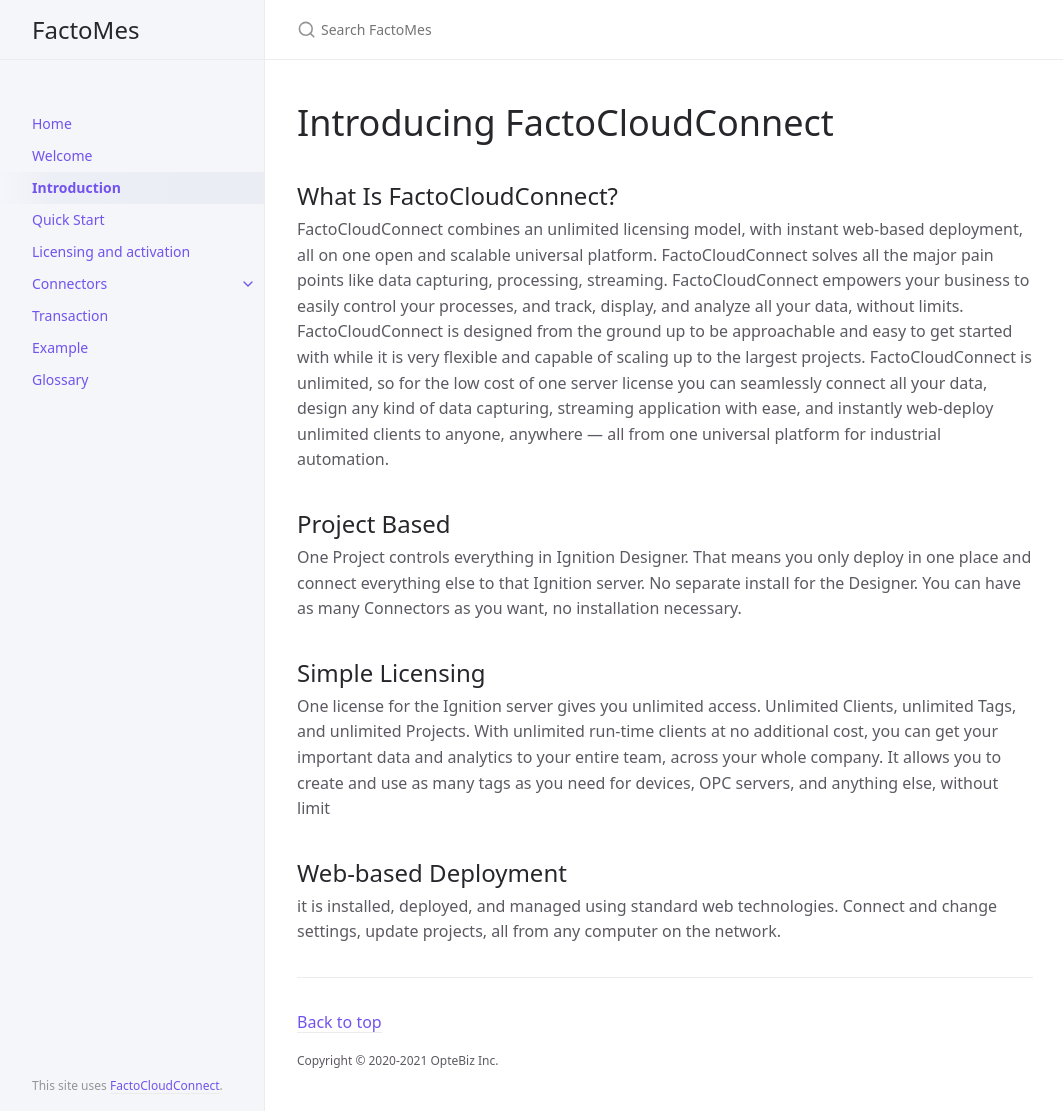
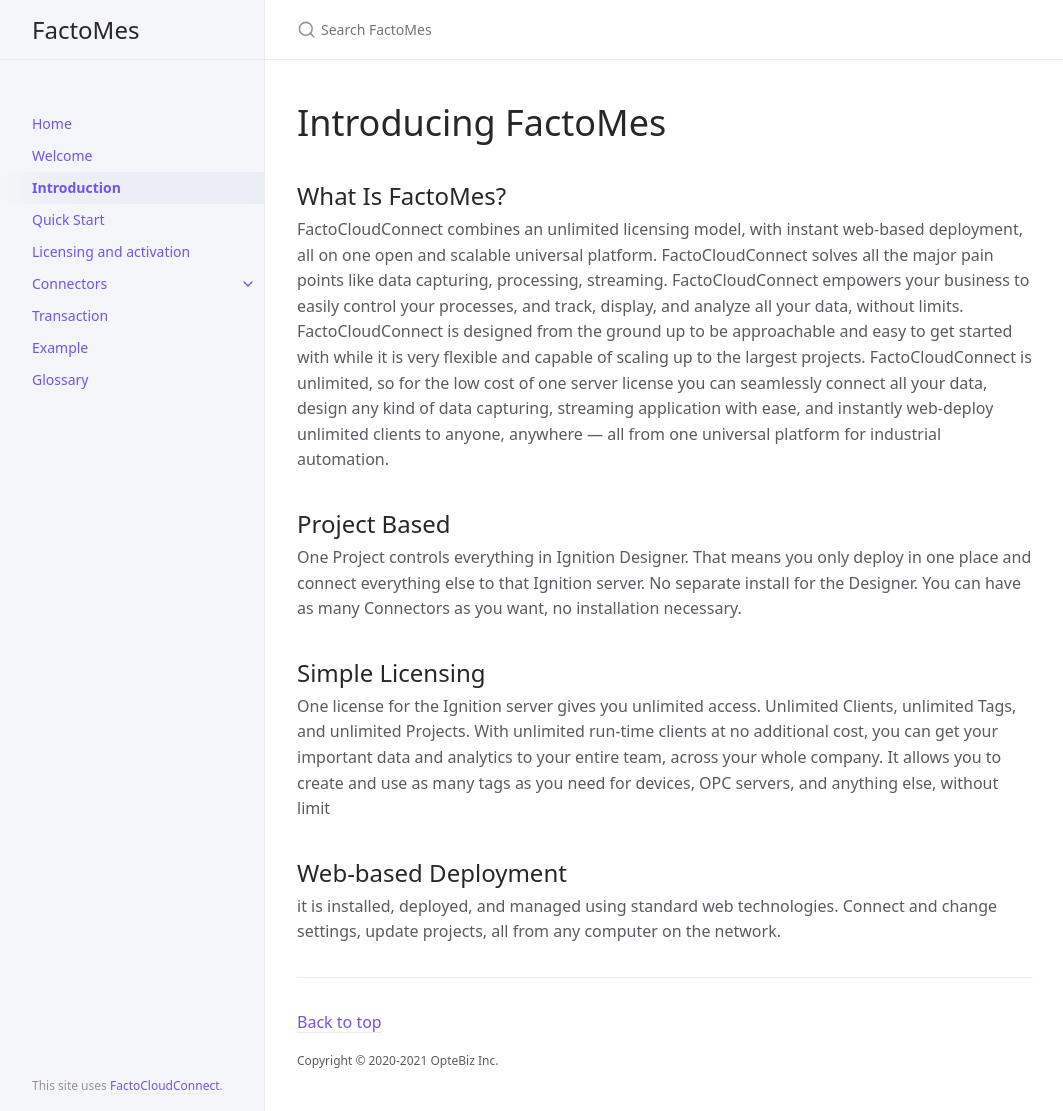
Before and after one commit to ShitalKarade/document_1, a Jekyll site: the page built from docs/Introduction.md, in a window 1280 px wide and 1111 px high. Shown: the whole window, without its empty margins (107-1170 px from the left). Built offline with Jekyll 4.4.1, drawn with Linux system fonts in a browser that asks for light colours.

Commit message:
Add files via upload

```diff
--- a/docs/Introduction.md
+++ b/docs/Introduction.md
@@ -3,9 +3,9 @@ layout: default
 title: Introduction
 nav_order: 3
 ---
-# Introducing FactoCloudConnect
+# Introducing FactoMes
 
-## What Is FactoCloudConnect?
+## What Is FactoMes?
 FactoCloudConnect combines an unlimited licensing model, with instant web-based deployment, all on one open and scalable universal platform. FactoCloudConnect solves all the major pain points like data capturing, processing, streaming. FactoCloudConnect empowers your business to easily control your processes, and track, display, and analyze all your data, without limits. FactoCloudConnect is designed from the ground up to be approachable and easy to get started with while it is very flexible and capable of scaling up to the largest projects. FactoCloudConnect is unlimited, so for the low cost of one server license you can seamlessly connect all your data, design any kind of data capturing, streaming application with ease, and instantly web-deploy unlimited clients to anyone, anywhere — all from one universal platform for industrial automation.
 
 ## Project Based
```
